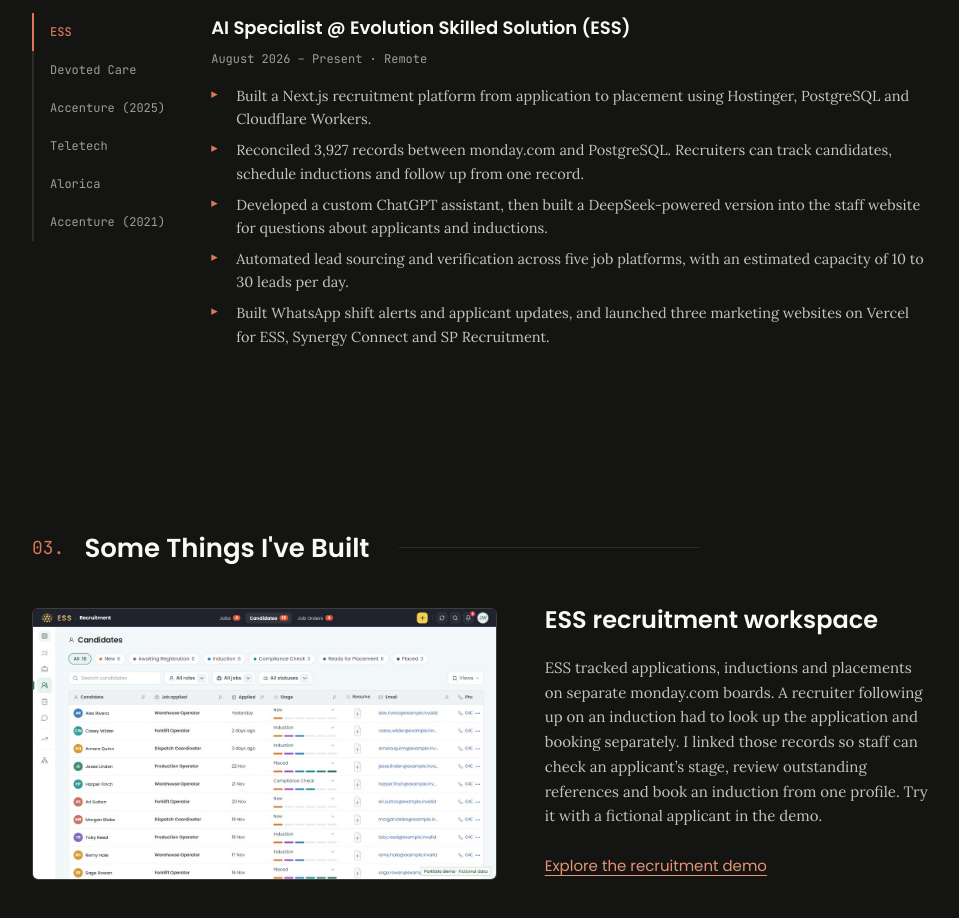
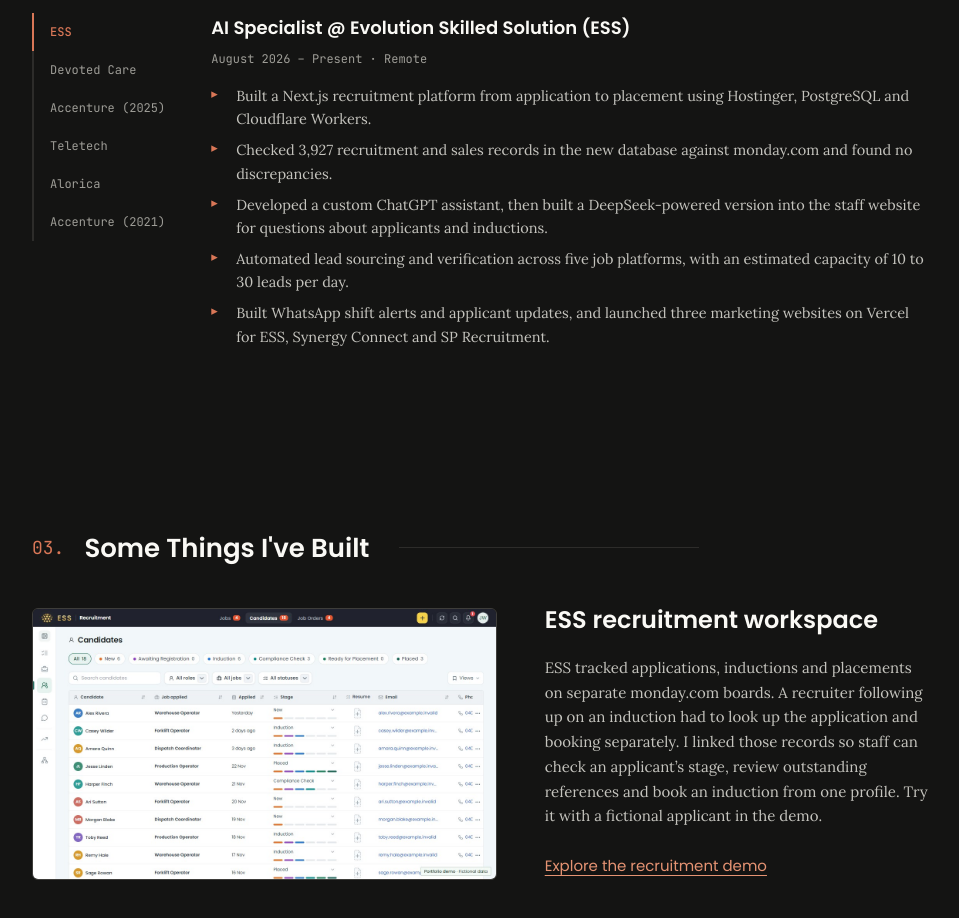
Before and after one commit to chanrylejay/my-portfolio-v1, a plain HTML site: page index.html in a window 1280 px wide. Shown: the part 2120-3038 px from the top of the page, without its empty margins (158-1117 px from the left). Drawn offline with nearby package versions, Linux system fonts and the light colour scheme; a script that the page names is missing.

Commit message:
Clarify the ESS data verification result

```diff
--- a/index.html
+++ b/index.html
@@ -1987,7 +1987,7 @@
                             <p class="experience__date">August 2026 – Present · Remote</p>
                             <ul class="experience__duties">
                                 <li class="experience__duty">Built a Next.js recruitment platform from application to placement using Hostinger, PostgreSQL and Cloudflare Workers.</li>
-                                <li class="experience__duty">Reconciled 3,927 records between monday.com and PostgreSQL. Recruiters can track candidates, schedule inductions and follow up from one record.</li>
+                                <li class="experience__duty">Checked 3,927 recruitment and sales records in the new database against monday.com and found no discrepancies.</li>
                                 <li class="experience__duty">Developed a custom ChatGPT assistant, then built a DeepSeek-powered version into the staff website for questions about applicants and inductions.</li>
                                 <li class="experience__duty">Automated lead sourcing and verification across five job platforms, with an estimated capacity of 10 to 30 leads per day.</li>
                                 <li class="experience__duty">Built WhatsApp shift alerts and applicant updates, and launched three marketing websites on Vercel for ESS, Synergy Connect and SP Recruitment.</li>
```
